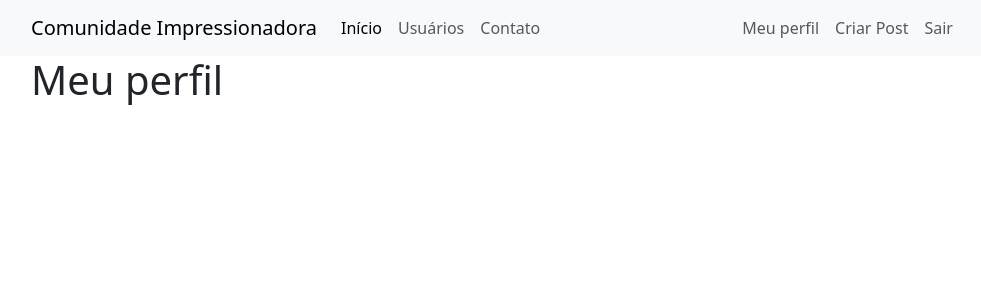
After one commit to FabioHenriqueDev/Site-Post-Flask, a Flask app: page /perfil in a window 1280 px wide. The commit adds this page. Shown: the top 300 px of the page, without its empty margins (51-1032 px from the left). Run offline with Flask 3, Linux system fonts and the light colour scheme; the visitor is signed in with stand-in values (Sample User, id 1).

Commit message:
Subindo arquivos

```diff
--- a/comunidadeimpressionadora/__init__.py
+++ b/comunidadeimpressionadora/__init__.py
@@ -11,5 +11,8 @@ database = SQLAlchemy(app)
 
 bcrypt = Bcrypt(app) #Fazendo isso só o site consegue descriptografar a senha do usuario
 login_manager = LoginManager(app)
+login_manager.login_view = 'login'
+login_manager.login_message = 'Faça Login Para acessar está página'
+login_manager.login_message_category = 'alert-info'
 
 from comunidadeimpressionadora import routes
--- a/comunidadeimpressionadora/routes.py
+++ b/comunidadeimpressionadora/routes.py
@@ -2,7 +2,7 @@ from flask import render_template, flash, redirect, url_for, request
 from comunidadeimpressionadora import app, database, bcrypt
 from comunidadeimpressionadora.forms import FormLogin, FormCriarConta
 from comunidadeimpressionadora.models import Usuario
-from flask_login import login_user, logout_user
+from flask_login import login_user, logout_user, current_user, login_required
 
 
 lista_usuarios = ['Fábio', 'Lira', 'Mariana', 'Diogo', 'Lucena']
@@ -16,6 +16,7 @@ def contato():
     return render_template('contato.html')
 
 @app.route("/usuarios")
+@login_required
 def usuarios():
     return render_template('usuarios.html', lista_usuarios=lista_usuarios)
 
@@ -58,3 +59,20 @@ def login():
 
 
     return render_template('login.html', form_login=form_login, form_criarconta=form_criarconta)
+
+@app.route("/sair")
+@login_required
+def sair():
+    logout_user()
+    flash(f'Logout Feito com Sucesso!', 'alert-success')
+    return redirect(url_for('home'))
+
+@app.route('/perfil')
+@login_required
+def perfil():
+    return render_template('perfil.html')
+
+@app.route('/post/criar')
+@login_required
+def criar_post():
+    return render_template('criarpost.html')
--- a/comunidadeimpressionadora/templates/navbar.html
+++ b/comunidadeimpressionadora/templates/navbar.html
@@ -16,20 +16,36 @@
           <li class="nav-item">
             <a class="nav-link active" aria-current="page" href="{{ url_for('home') }}">Início</a>
           </li>
+
               <li class="nav-item">
                 <a class="nav-link" href="{{ url_for('usuarios') }}">Usuários</a>
               </li>
               <li class="nav-item">
+
+
             <a class="nav-link" href="{{ url_for('contato') }}">Contato</a>
           </li>
         </ul>
         <ul class="d-flex navbar-nav me-auto mb-2 mb-lg-0">
+          {% if current_user.is_authenticated %}
+              <li class="nav-item">
+                <a class="nav-link" href="{{ url_for('perfil') }}">Meu perfil</a>
+              </li>
+              <li class="nav-item">
+                <a class="nav-link" href="{{ url_for('criar_post') }}">Criar Post</a>
+              </li>
+              <li class="nav-item">
+                <a class="nav-link" href="{{ url_for('sair') }}">Sair</a>
+              </li>
+
+          {% else %}
              <li class="nav-item">
                 <a class="nav-link" href="{{ url_for('login') }}">Login</a>
               </li>
               <li class="nav-item">
-            <a class="nav-link" href="{{ url_for('login') }}">Criar conta</a>
+                <a class="nav-link" href="{{ url_for('login') }}">Criar Conta</a>
               </li>
+          {% endif %}
         </ul>
       </div>
     </div>
--- /dev/null
+++ b/comunidadeimpressionadora/templates/perfil.html
@@ -0,0 +1,9 @@
+{% extends  'base.html' %}
+
+{% block body %}
+
+    <div class="container">
+        <h1>Meu perfil</h1>
+    </div>
+
+{% endblock %}
--- a/comunidadeimpressionadora/teste.py
+++ b/comunidadeimpressionadora/teste.py
@@ -0,0 +1,5 @@
+from comunidadeimpressionadora import database, app
+
+with app.app_context():
+    database.drop_all()
+    database.create_all()
```
Also changed, not shown: comunidadeimpressionadora/templates/criarpost.html (added, +9 -0 lines), instance/comunidade.db. Lines whose indentation alone changed are shown as unchanged.
